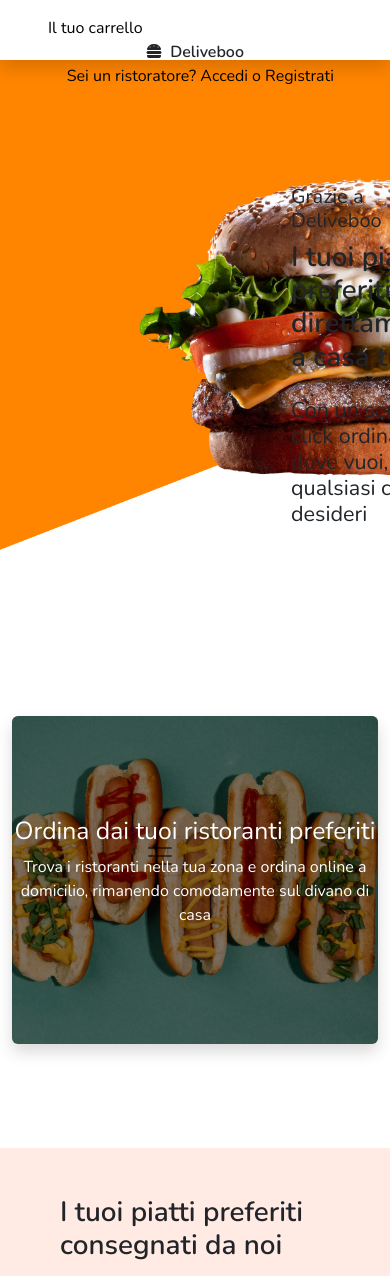
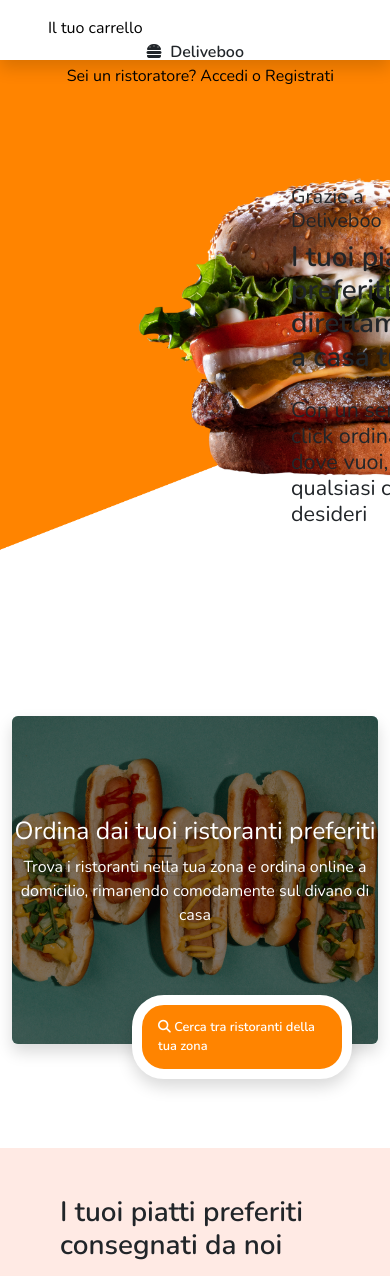
Before and after one commit to DANC0D3R/deliveboo-fe, a Vue app: page /Home in a window 390 px wide. Shown: the top 1276 px of the page. Built offline with nearby package versions, Linux system fonts and the light colour scheme.

Commit message:
Merge branch 'feat/responsive' into feat/modifche

```diff
--- a/src/components/AppMain.vue
+++ b/src/components/AppMain.vue
@@ -24,10 +24,10 @@ export default {
         }
     },
     components: {
-    Jumbo,
-    BestFoods,
-    WorkWithUs
-},
+        Jumbo,
+        BestFoods,
+        WorkWithUs
+    },
     methods: {
 
     }
@@ -35,7 +35,6 @@ export default {
 </script>
 
 <template>
-
     <Jumbo />
 
     <!-- Navbar pagine -->
@@ -45,20 +44,20 @@ export default {
                 <nav class="navbar navbar-expand-lg bg-body-tertiary">
                     <div class="container-fluid rounded shadow my-5 d-block background-container">
 
-                        <button class="navbar-toggler" type="button" data-bs-toggle="collapse"
-                            data-bs-target="#navbarNav" aria-controls="navbarNav" aria-expanded="false"
-                            aria-label="Toggle navigation">
+                        <button class="navbar-toggler" type="button" data-bs-toggle="collapse" data-bs-target="#navbarNav"
+                            aria-controls="navbarNav" aria-expanded="false" aria-label="Toggle navigation">
                             <span class="navbar-toggler-icon"></span>
                         </button>
 
                         <div class="text-container text-center mb-5">
                             <div class="overlay rounded text-center">
                                 <h2>Ordina dai tuoi ristoranti preferiti</h2>
-                                <p>Trova i ristoranti nella tua zona e ordina online a domicilio, rimanendo comodamente sul divano di casa</p>
+                                <p>Trova i ristoranti nella tua zona e ordina online a domicilio, rimanendo comodamente sul
+                                    divano di casa</p>
                             </div>
                         </div>
 
-                        <div class="collapse navbar-collapse button-container" id="navbarNav">
+                        <div class="navbar-collapse button-container" id="navbarNav">
                             <ul class="navbar-nav d-flex w-100 justify-content-center menu-collegamenti">
                                 <li class="nav-item bottoni-collegamenti shadow" v-for="menuItem in menuItems">
                                     <router-link :to="{ name: menuItem.routeName }" class="nav-link text-white">
@@ -76,7 +75,6 @@ export default {
     <BestFoods />
 
     <WorkWithUs />
-
 </template>
 
 <style lang="scss" scoped>
@@ -104,7 +102,7 @@ main {
                 background-color: $main-yellow;
             }
 
-            .bottoni-collegamenti > a{
+            .bottoni-collegamenti>a {
                 text-decoration: none !important;
             }
 
@@ -112,14 +110,14 @@ main {
 
     }
 
-    .background-container{
+    .background-container {
         padding: 120px;
         background-image: url('../img/restaurants-background.jpg');
         background-size: cover;
         background-position: center;
         position: relative;
 
-        .overlay{
+        .overlay {
             position: absolute;
             top: 0;
             left: 0;
@@ -135,4 +133,31 @@ main {
     }
 }
 
+@media screen and (max-width: 992px) {
+
+    .bottoni-collegamenti {
+        width: 60%;
+        font-size: 1.3rem !important;
+    }
+
+
+}
+
+@media screen and (max-width: 770px) {
+    .bottoni-collegamenti {
+        width: 60%;
+        font-size: 0.9rem !important;
+        margin-left: 0 !important;
+
+
+    }
+}
+
+@media screen and (max-width: 500px) {
+    .bottoni-collegamenti {
+        width: 60%;
+        font-size: 0.8rem !important;
+        margin-left: 0 !important;
+    }
+}
 </style>
```
